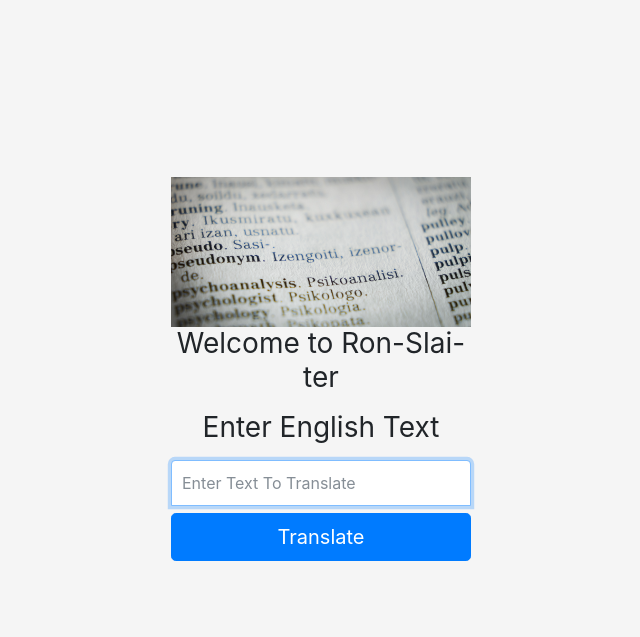
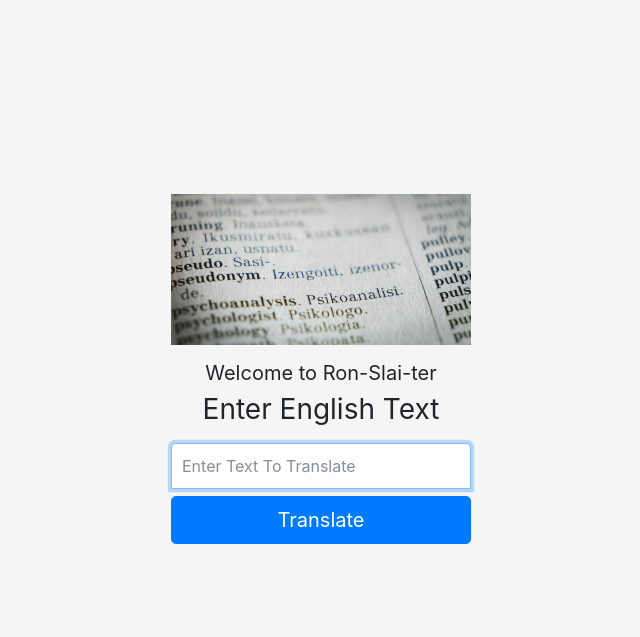
Before and after one commit to Slaiby/ml-heroku-translation, a Flask app: page / in a window 1280 px wide. Shown: the top 637 px of the page, without its empty margins (319-959 px from the left). Run offline with Flask 2, Linux system fonts and the light colour scheme; some libraries are stand-ins or nearby versions.

Commit message:
Fix landing page template

```diff
--- a/templates/index.html
+++ b/templates/index.html
@@ -24,7 +24,7 @@
 <body class="text-center">
     <form class="form-signin">
         <img class="banner-image" src="../static/images/banner-image.jpg" alt="">
-        <h1 class="h3 mb-3 font-weight-normal">Welcome to Ron-Slai-ter</h1>
+        <h1 class="h5 mb-6 mt-3 font-weight-normal">Welcome to Ron-Slai-ter</h1>
         <label for="translateText" class="h3 mb-3 font-weight-normal">Enter English Text</label>
         <input type="text" id="translateText" class="form-control" placeholder="Enter Text To Translate" required
         autofocus>
```
